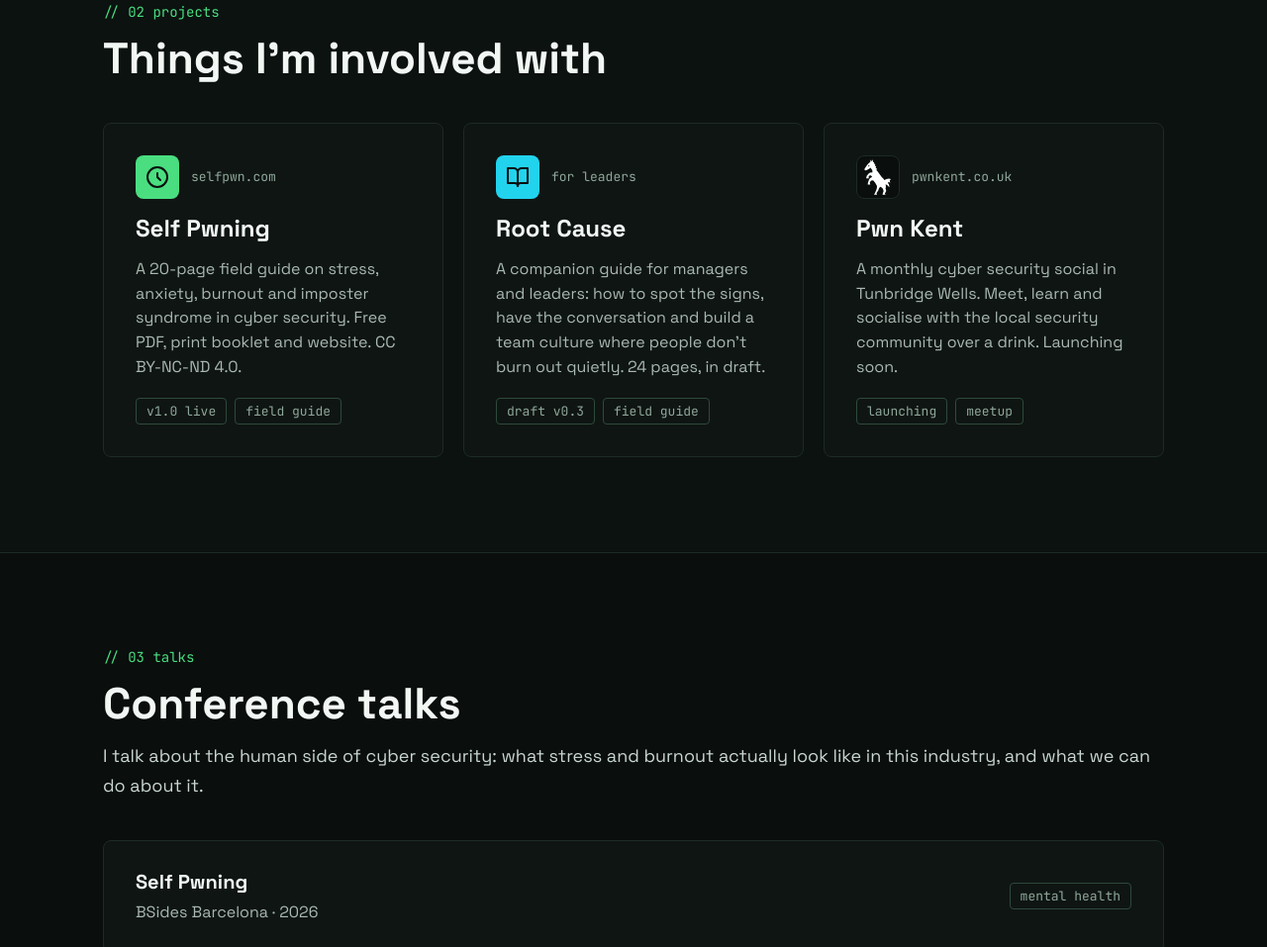
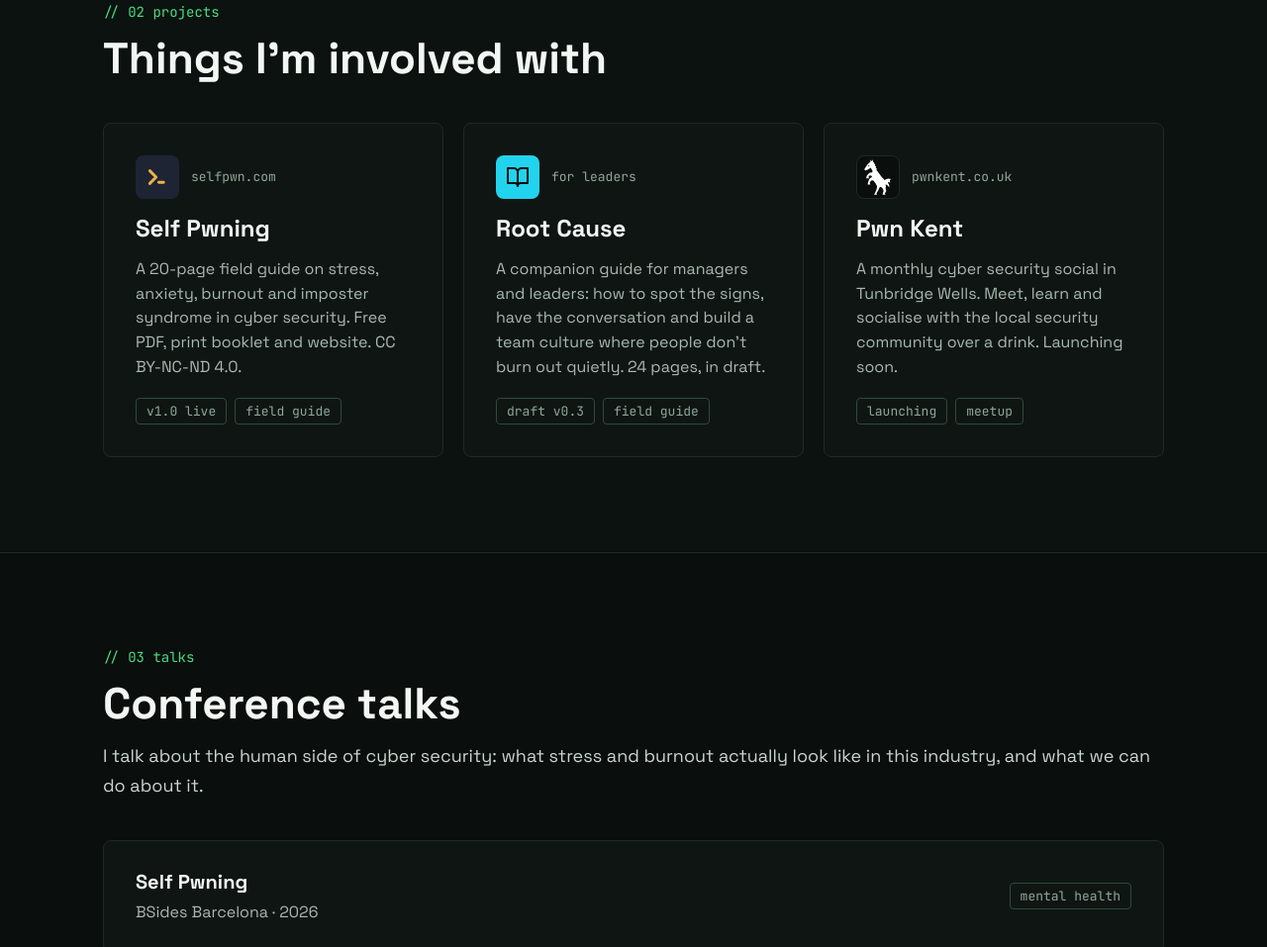
Before and after one commit to b10wf15h3d/sam-macdonald.github.io, a plain HTML site: page index.html in a window 1280 px wide. Shown: the part 1361-2318 px from the top of the page at 99% size. Drawn offline with Linux system fonts and the light colour scheme.

Commit message:
Add files via upload

```diff
--- a/index.html
+++ b/index.html
@@ -118,8 +118,8 @@ a:hover{color:#86EFAC}
 
     <a href="https://selfpwn.com" target="_blank" rel="noopener noreferrer" style="text-decoration:none" class="sm-card">
       <div style="display:flex;align-items:center;gap:12px">
-        <div style="width:44px;height:44px;border-radius:8px;background:#4ADE80;display:flex;align-items:center;justify-content:center">
-          <svg aria-hidden="true" width="24" height="24" viewBox="0 0 24 24" fill="none" stroke="#0A0E0D" stroke-width="2" stroke-linecap="round" stroke-linejoin="round"><path d="M12 22c5.5 0 10-4.5 10-10S17.5 2 12 2 2 6.5 2 12s4.5 10 10 10z"/><path d="M12 8v4l3 3"/></svg>
+        <div style="width:44px;height:44px;border-radius:8px;background:#1E2433;display:flex;align-items:center;justify-content:center">
+          <svg aria-hidden="true" width="28" height="28" viewBox="0 0 44 44" fill="none"><path d="M10 12l10 10-10 10" stroke="#E8B44B" stroke-width="4.5" stroke-linecap="round" stroke-linejoin="round"/><rect x="22" y="28" width="12" height="4.5" rx="2.25" fill="#E8B44B"/></svg>
         </div>
         <div style="font-family:'JetBrains Mono',monospace;font-size:13px;color:#8FA89B">selfpwn.com</div>
       </div>
```
